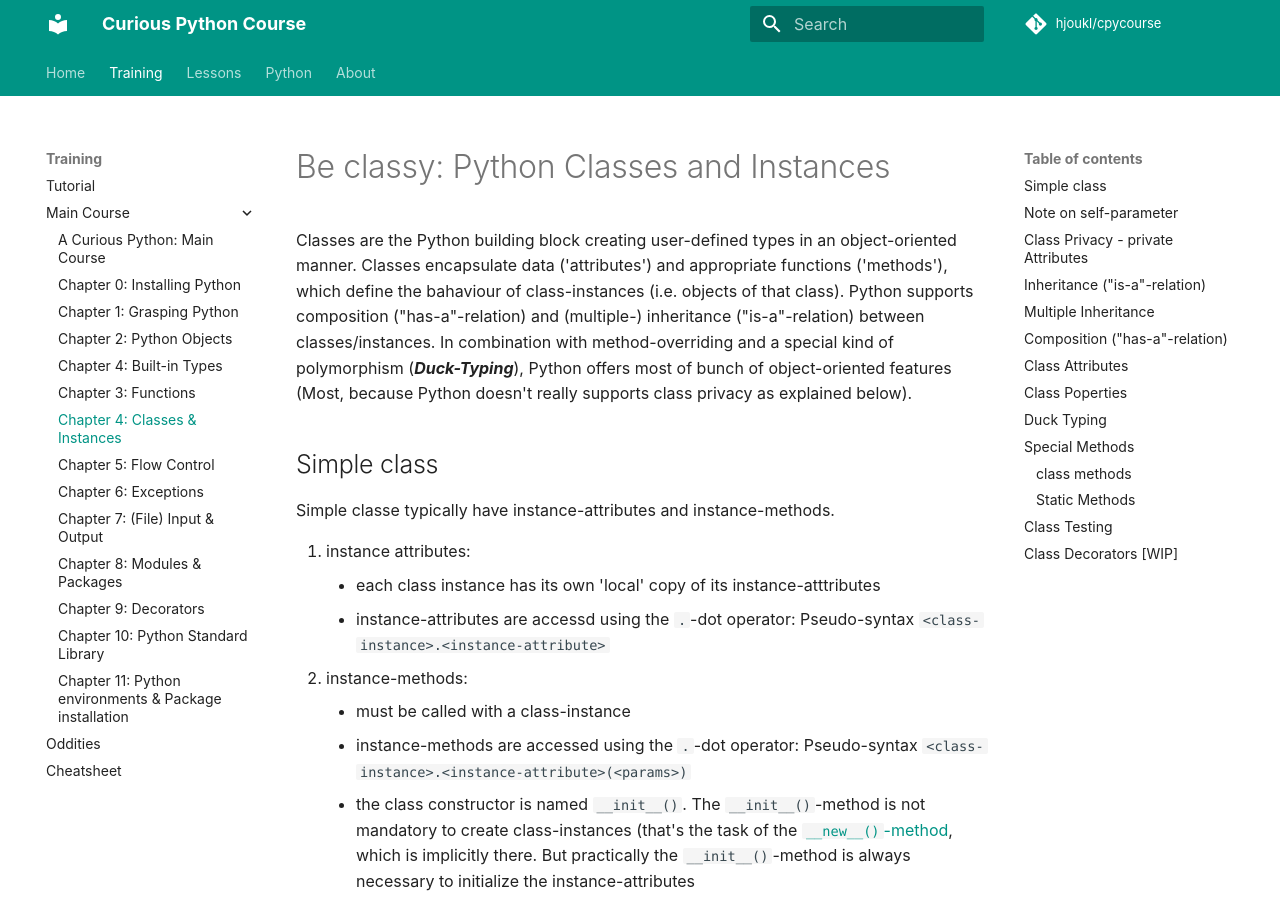
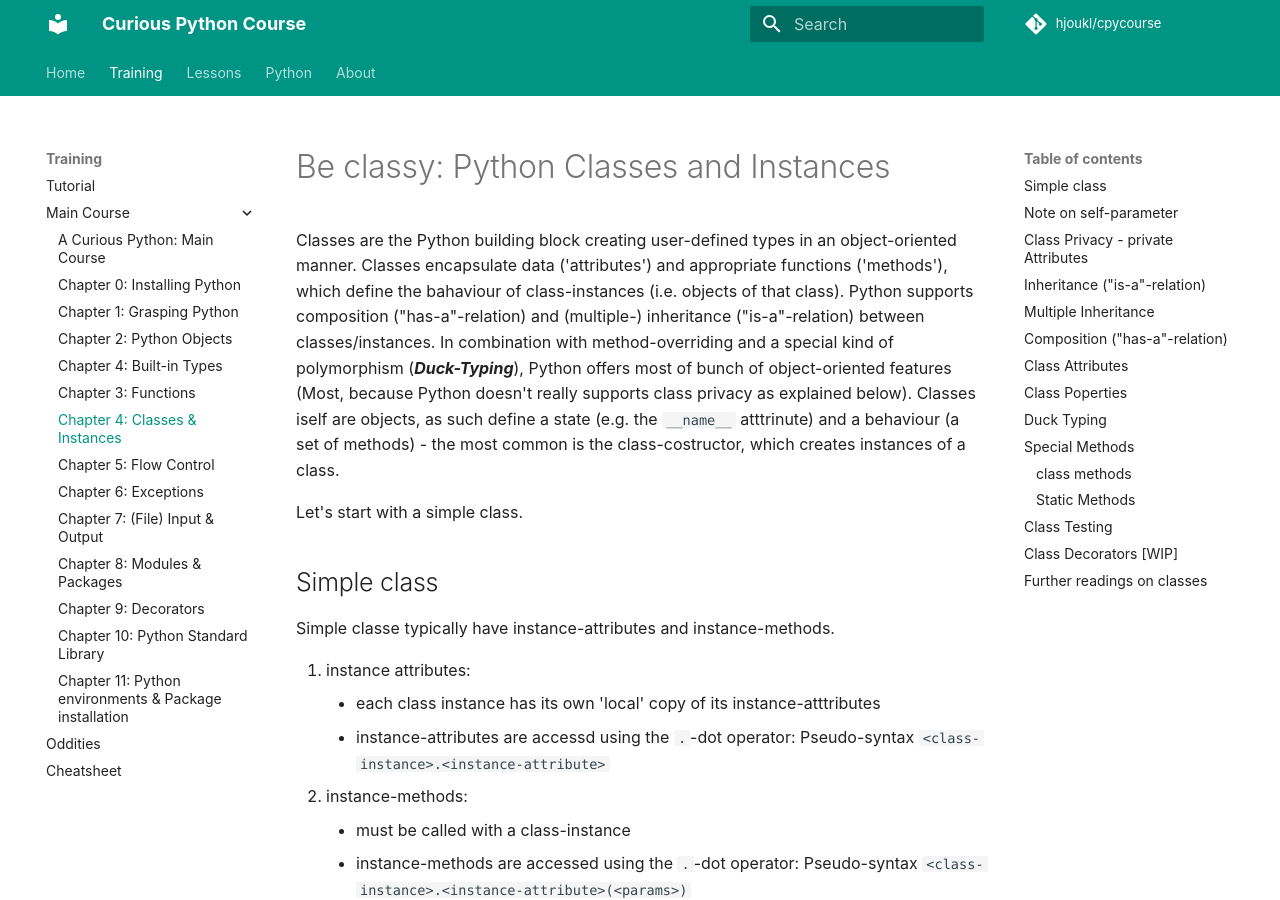
Before and after one commit to rkluger68/cpycourse, an MkDocs documentation site: the page built from docs/training/main-course/classes-instances.md, in a window 1280 px wide and 900 px high. Built offline with MkDocs 1.6.1 and Material for MkDocs 9.7.7, drawn with Linux system fonts in a browser that asks for light colours; comment, search, counter and statistics services are not loaded; some of the changed text lies outside the part shown.

Commit message:
Update classes-instances.md

```diff
--- a/docs/training/main-course/classes-instances.md
+++ b/docs/training/main-course/classes-instances.md
@@ -1,6 +1,9 @@
 # Be classy: Python Classes and Instances
 
 Classes are the Python building block creating user-defined types in an object-oriented manner. Classes encapsulate data ('attributes') and appropriate functions ('methods'), which define the bahaviour of class-instances (i.e. objects of that class). Python supports composition ("has-a"-relation) and (multiple-) inheritance ("is-a"-relation) between classes/instances. In combination with method-overriding and a special kind of polymorphism (***Duck-Typing***), Python offers most of bunch of object-oriented features (Most, because Python doesn't really supports class privacy as explained below).
+Classes iself are objects, as such define a state (e.g. the `__name__` atttrinute) and a behaviour (a set of methods) - the most common is the class-costructor, which creates instances of a class.
+
+Let's start with a simple class.
 
 ## Simple class
 
@@ -487,3 +490,7 @@ False
 
 
 ## Class Decorators [WIP]
+
+## Further readings on classes
+
+ Please refer to the Python docs about [Classes](https://docs.python.org/3/tutorial/classes.html).
```
